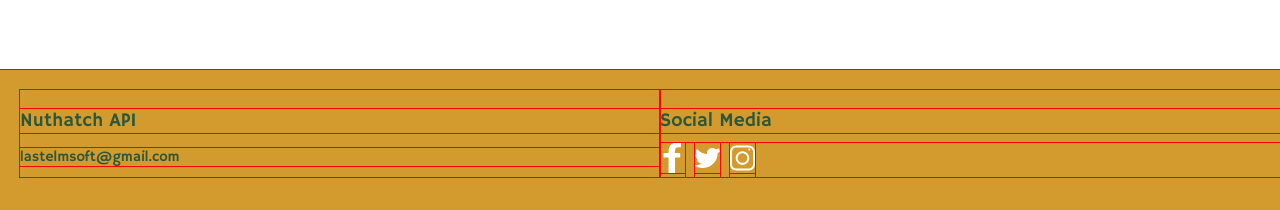
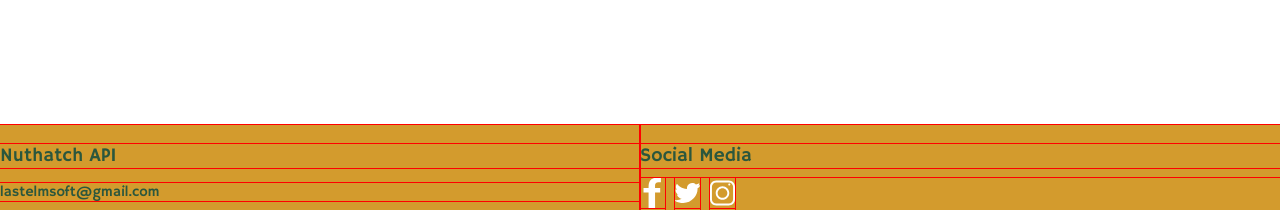
Before and after one commit to fernandapazo/fernandapaz-capstone, a React (Create React App) app in the folder birdfinder-app/: page / in a window 1280 px wide. Shown: the part 590-800 px from the top of the page. Built offline with nearby package versions, Linux system fonts and the light colour scheme; no server answers.

Commit message:
Moving styling around, not finished yet

```diff
--- a/birdfinder-app/src/components/Footer/Footer.scss
+++ b/birdfinder-app/src/components/Footer/Footer.scss
@@ -1,19 +1,18 @@
 .footer {
   background-color: #d39b2d;
   color: #fff;
-  padding: 20px;
+  padding: 0 50px 5px 0px;
   display: flex;
   justify-content: space-between;
   flex-wrap: wrap;
   position: fixed;
   bottom: 0;
   width: 100%;
-  padding: 20px;
-  height: 100px;
+  height: 80px;
 
   &__section {
     flex: 1 1 50%;
-    margin-bottom: 20px;
+    margin-bottom: 10px;
   }
 
   &__link {
```
